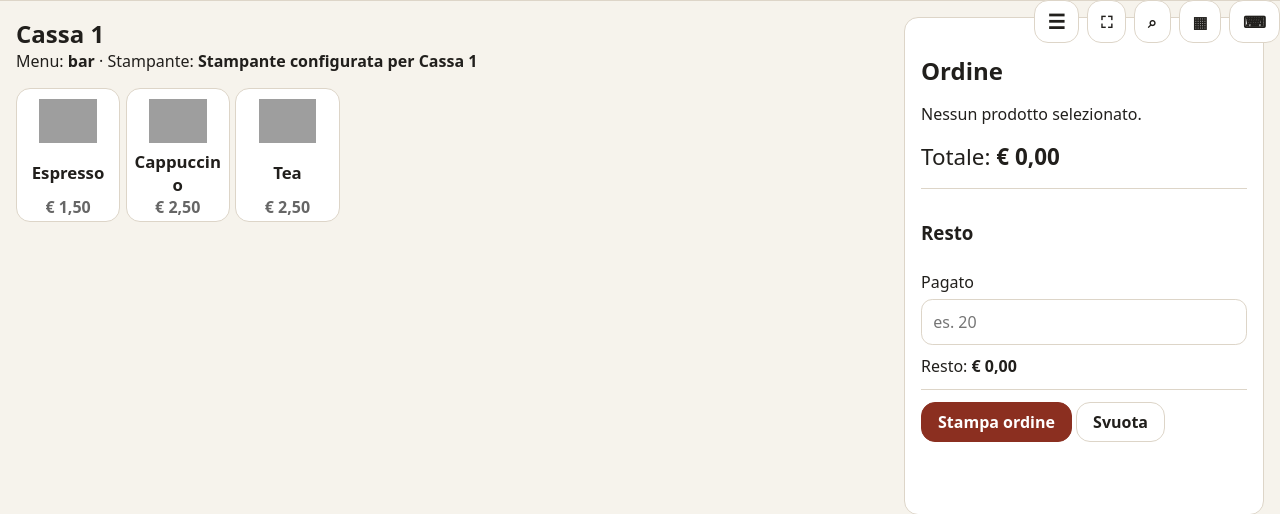
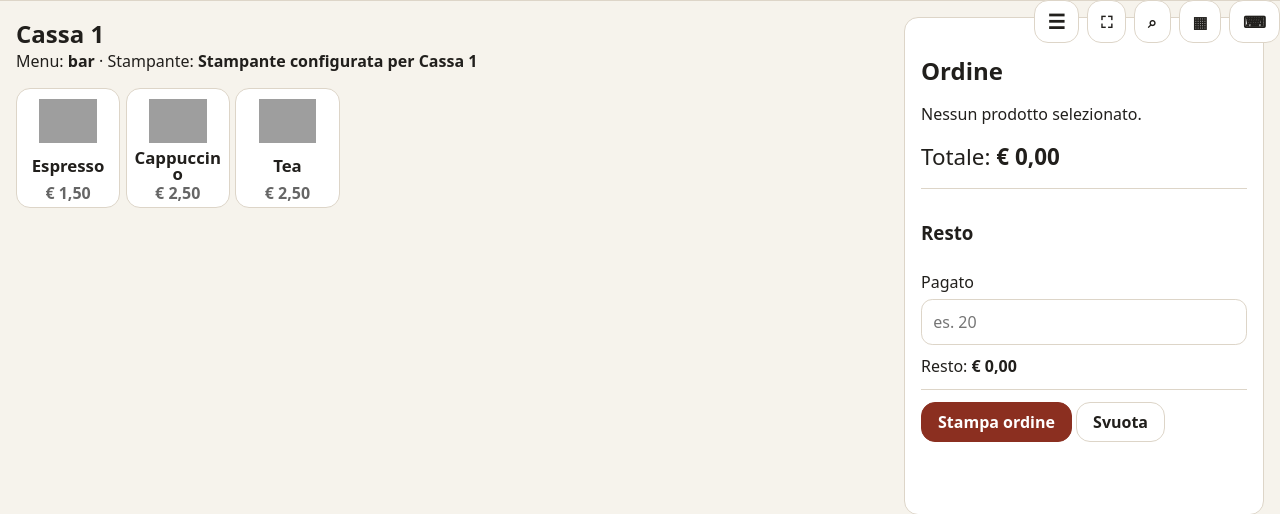
Before and after one commit to mugnozzo/msg3, a FastAPI app: page /cashier/bar in a window 1280 px wide. Shown: the top 514 px of the page. Run offline with FastAPI, Linux system fonts and the light colour scheme; data comes from the database, SQL or seed files in the repository; grey boxes are pictures that could not be loaded.

Commit message:
Minor fix: product name line-height

```diff
--- a/app/static/css/cashier.css
+++ b/app/static/css/cashier.css
@@ -105,7 +105,10 @@
   object-fit: contain;
   display: block;
 }
-.product-button .name { font-size: 1.05rem; }
+.product-button .name {
+  font-size: 1.05rem;
+  line-height: 1rem;
+}
 .product-button .price { color: var(--muted); }
 
 .cart-panel {
```
